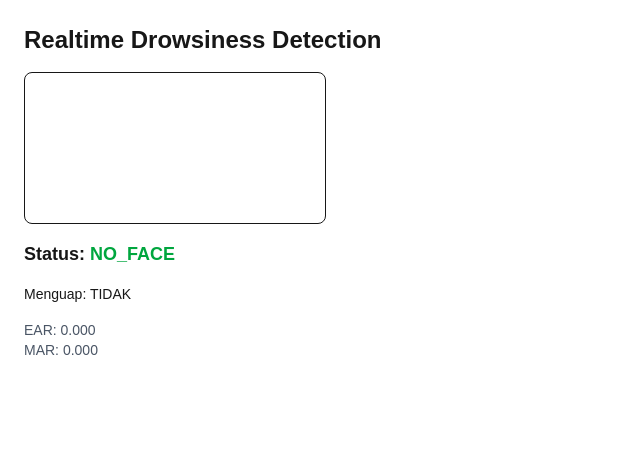
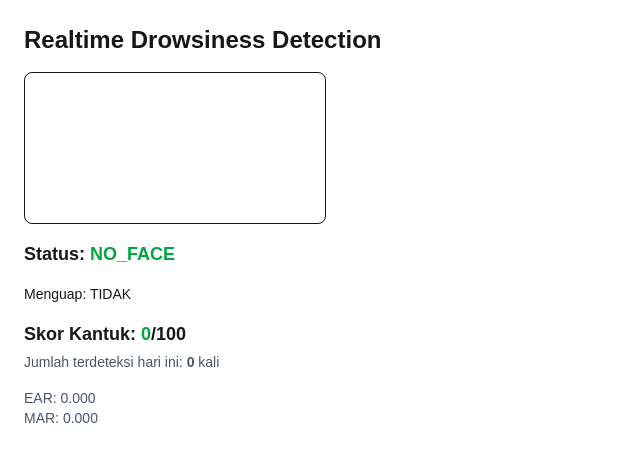
Before and after one commit to farizrahmats/nextjs-drowsy-detector, a Next.js app: page /drowsy in a window 1280 px wide. Shown: the top 462 px of the page, without its empty margins (0-640 px from the left). Built offline with nearby package versions, Linux system fonts and the light colour scheme; no server answers.

Commit message:
feat: T8 - implementation score

```diff
--- a/src/components/DrowsinessDetector.tsx
+++ b/src/components/DrowsinessDetector.tsx
@@ -15,6 +15,8 @@ export default function DrowsinessDetector() {
   const [ear, setEar] = useState(0);
   const [isYawning, setIsYawning] = useState(false);
   const [mar, setMar] = useState(0);
+  const [drowsyScore, setDrowsyScore] = useState(0);
+  const [todayCount, setTodayCount] = useState(0);
 
   const yawnStartRef = useRef<number | null>(null);
 
@@ -23,10 +25,9 @@ export default function DrowsinessDetector() {
   // Threshold (bisa kamu tuning nanti)
   const EAR_THRESHOLD = 0.21;
   const WARNING_TIME = 1000; // 1 detik
-    const DROWSY_TIME = 2000;  // 2 detik
+  const DROWSY_TIME = 2000; // 2 detik
   const MAR_THRESHOLD = 0.6;
   const YAWN_TIME = 1500; // 1.5 detik
-
 
   // Indeks landmark mata MediaPipe
   const LEFT_EYE = {
@@ -53,7 +54,6 @@ export default function DrowsinessDetector() {
     left: 61,
     right: 291,
   };
-
 
   function getPoint(landmarks: any[], idx: number) {
     return { x: landmarks[idx].x, y: landmarks[idx].y };
@@ -142,6 +142,16 @@ export default function DrowsinessDetector() {
 
       if (closedDuration > DROWSY_TIME) {
         setStatus("MENGANTUK");
+
+        // simpan frekuensi harian (anti double count)
+        if (!eyeClosedStartRef.current) return;
+
+        const key = todayKey();
+        const current = parseInt(localStorage.getItem(key) || "0", 10) + 1;
+        localStorage.setItem(key, current.toString());
+        setTodayCount(current);
+
+        eyeClosedStartRef.current = null; // reset supaya tidak spam
       } else if (closedDuration > WARNING_TIME) {
         setStatus("WASPADA");
       }
@@ -174,6 +184,30 @@ export default function DrowsinessDetector() {
     }
 
     rafRef.current = requestAnimationFrame(loop);
+
+    // ===== HITUNG SKOR =====
+    const eyeScore = clamp(
+      ((EAR_THRESHOLD - earValue) / EAR_THRESHOLD) * 50,
+      0,
+      50
+    );
+
+    const yawnScore = isYawning ? 30 : 0;
+
+    const frequencyScore = clamp(todayCount * 5, 0, 20);
+
+    const totalScore = Math.round(eyeScore + yawnScore + frequencyScore);
+
+    setDrowsyScore(totalScore);
+  }
+
+  function clamp(n: number, min = 0, max = 100) {
+    return Math.max(min, Math.min(max, n));
+  }
+
+  function todayKey() {
+    const d = new Date();
+    return `drowsy-${d.getFullYear()}-${d.getMonth() + 1}-${d.getDate()}`;
   }
 
   useEffect(() => {
@@ -182,6 +216,12 @@ export default function DrowsinessDetector() {
       await setupLandmarker();
       rafRef.current = requestAnimationFrame(loop);
     })();
+
+    const key = todayKey();
+    const stored = localStorage.getItem(key);
+    if (stored) {
+      setTodayCount(parseInt(stored, 10));
+    }
 
     return () => {
       if (rafRef.current) cancelAnimationFrame(rafRef.current);
@@ -221,6 +261,27 @@ export default function DrowsinessDetector() {
         </span>
       </div>
 
+      <div className="space-y-1">
+        <div className="text-lg font-bold">
+          Skor Kantuk:{" "}
+          <span
+            className={
+              drowsyScore >= 60
+                ? "text-red-600"
+                : drowsyScore >= 30
+                ? "text-yellow-600"
+                : "text-green-600"
+            }
+          >
+            {drowsyScore}
+          </span>
+          /100
+        </div>
+
+        <div className="text-sm text-gray-600">
+          Jumlah terdeteksi hari ini: <b>{todayCount}</b> kali
+        </div>
+      </div>
 
       <div className="text-sm text-gray-600">
         EAR: {ear.toFixed(3)} <br />
```
Lines whose indentation alone changed are shown as unchanged.
